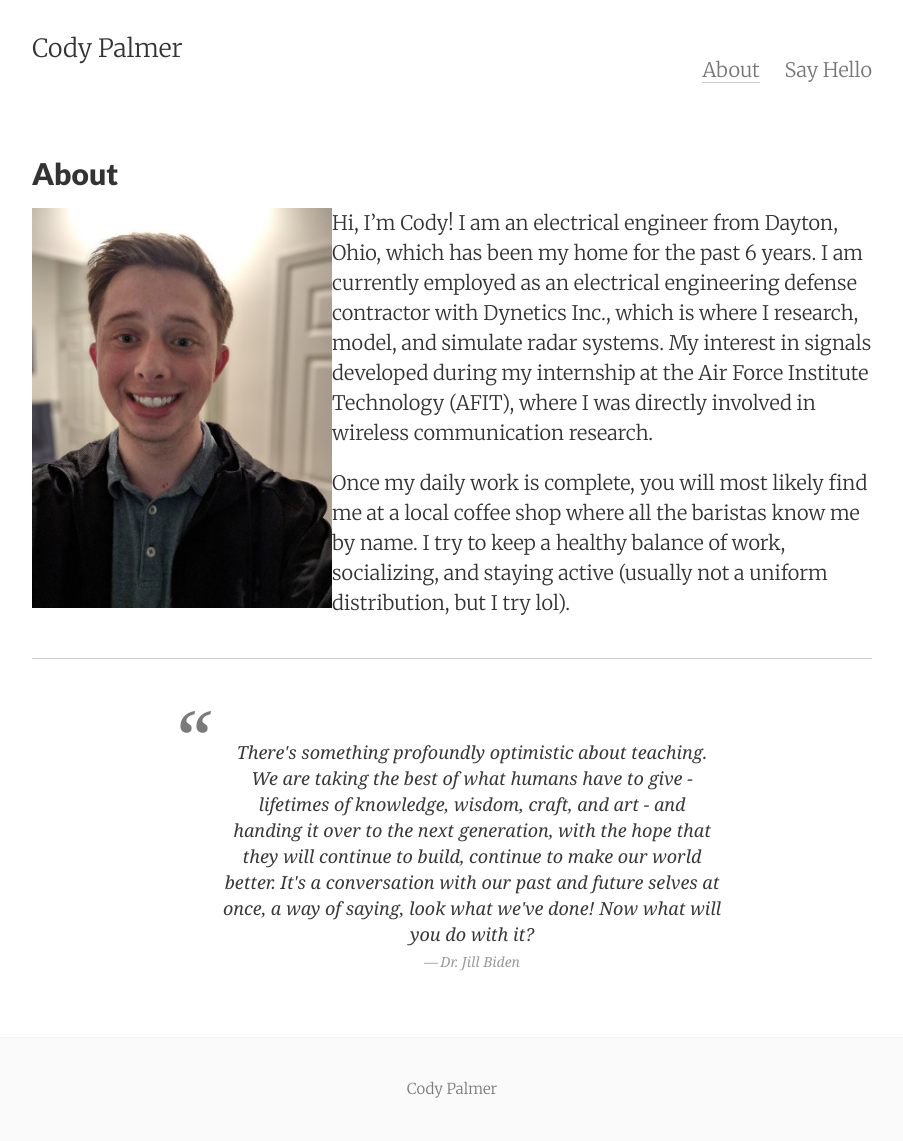
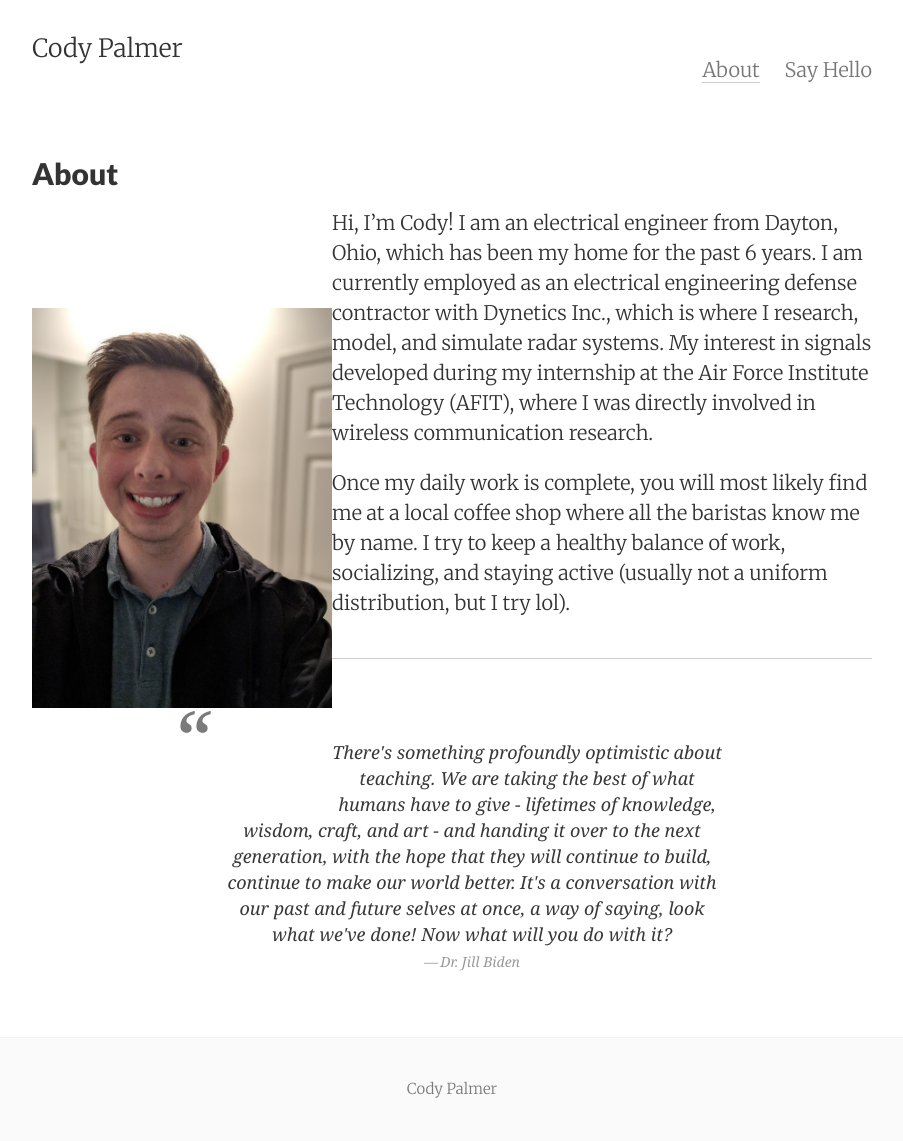
Before and after one commit to palmerco/web_server, a Jekyll site: the page built from about.md, in a window 1280 px wide. Shown: the whole page, without its empty margins (188-1091 px from the left). Built offline with Jekyll 4.4.1, drawn with Linux system fonts in a browser that asks for light colours.

Commit message:
Update about.md

```diff
--- a/about.md
+++ b/about.md
@@ -4,7 +4,7 @@ title: About
 permalink: /about/
 tags: about
 ---
-<img src="/images/websitePhoto.jpg" alt="profilePicture" width="300" align="left"/>
+<img src="/images/websitePhoto.jpg" alt="profilePicture" width="300" align="left" style="margin:100px 0px"/>
 Hi, I’m Cody! I am an electrical engineer from Dayton, Ohio, which has been my home for the past 6 years. I am currently employed as an electrical engineering defense contractor with Dynetics Inc., which is where I research, model, and simulate radar systems. My interest in signals developed during my internship at the Air Force Institute Technology (AFIT), where I was directly involved in wireless communication research.
 
 
```
